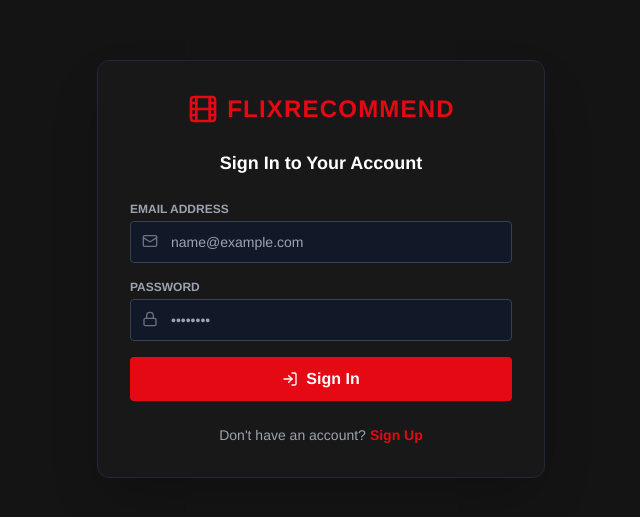
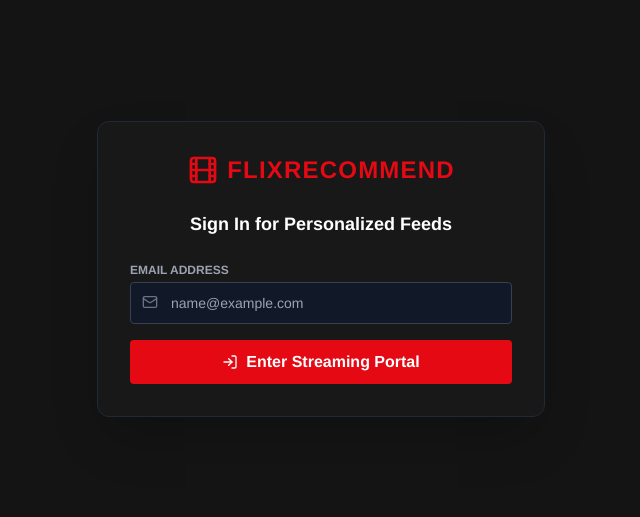
Before and after one commit to Ankit-euphemism/Movie_recommendation_system_frontend, a React (Vite) app in the folder movie-recommendation/: page / in a window 1280 px wide. Shown: the part 131-648 px from the top of the page, without its empty margins (319-959 px from the left). Built offline with nearby package versions, Linux system fonts and the light colour scheme.

Commit message:
fix commit

```diff
--- a/movie-recommendation/package.json
+++ b/movie-recommendation/package.json
@@ -11,7 +11,6 @@
   },
   "dependencies": {
     "axios": "^1.18.1",
-    "hls.js": "^1.6.16",
     "lucide-react": "^1.26.0",
     "react": "^19.2.7",
     "react-dom": "^19.2.7"
--- a/movie-recommendation/src/App.jsx
+++ b/movie-recommendation/src/App.jsx
@@ -1,20 +1,12 @@
 import React, { useState, useEffect } from 'react';
 import axios from 'axios';
-import { Film, LogIn, LogOut, Heart, Sparkles, Loader, Mail, Sliders, Play, Lock, UserPlus, AlertCircle } from 'lucide-react';
+import { Film, LogIn, LogOut, Heart, Sparkles, Loader, Mail, Sliders } from 'lucide-react';
 import OnboardingModal from './components/OnboardingModal';
-import VideoPlayerModal from './components/VideoPlayerModal';
 
 const API_BASE_URL = "http://localhost:8000/api";
 
-// Helper: get auth headers from stored JWT token
-const getAuthHeaders = () => {
-  const token = localStorage.getItem('accessToken');
-  return token ? { Authorization: `Bearer ${token}` } : {};
-};
-
 export default function App() {
   const [emailInput, setEmailInput] = useState('');
-  const [passwordInput, setPasswordInput] = useState('');
   const [userEmail, setUserEmail] = useState(localStorage.getItem('userEmail') || '');
   const [likedMovies, setLikedMovies] = useState([]);
   const [recommendations, setRecommendations] = useState([]);
@@ -22,40 +14,26 @@ export default function App() {
   const [showOnboarding, setShowOnboarding] = useState(false);
   const [userStatus, setUserStatus] = useState('');
 
-  // Auth state
-  const [isSignup, setIsSignup] = useState(false);        // Toggle between login/signup
-  const [authError, setAuthError] = useState('');          // Auth error message
-  const [authLoading, setAuthLoading] = useState(false);   // Auth button loading
-
-  // Streaming state
-  const [streamingMovie, setStreamingMovie] = useState(null);
-  const [streamingUrl, setStreamingUrl] = useState('');
-
-  // 1. On mount/reload: if we have a stored email+token, load profile from backend
+  // 1. Synchronize Profile Data on Login or Reload
   useEffect(() => {
     if (!userEmail) return;
-    const token = localStorage.getItem('accessToken');
-    if (!token) {
-      // No token stored — force re-login
-      handleLogout();
-      return;
-    }
 
     const initializeUser = async () => {
       setLoading(true);
       try {
-        // Re-login to refresh likes from DB (token is still valid)
-        // We use a lightweight profile fetch via the like list from the stored token
-        const storedLikes = JSON.parse(localStorage.getItem('likedMovies') || '[]');
-        setLikedMovies(storedLikes);
+        // Authenticate / fetch saved profile
+        const loginRes = await axios.post(`${API_BASE_URL}/login`, { email: userEmail });
+        const likes = loginRes.data.liked_movies || [];
+        setLikedMovies(likes);
 
-        if (storedLikes.length < 3) {
+        // Check for Cold-Start (fewer than 3 movies liked)
+        if (likes.length < 3) {
           setShowOnboarding(true);
         } else {
           await fetchRecommendations(userEmail);
         }
       } catch (err) {
-        console.error("Initialization Error:", err);
+        console.error("Authentication Error:", err);
       } finally {
         setLoading(false);
       }
@@ -69,8 +47,7 @@ export default function App() {
     setLoading(true);
     try {
       const res = await axios.get(`${API_BASE_URL}/hybrid-recommendations`, {
-        params: { email, top_n: 6 },
-        headers: getAuthHeaders()
+        params: { email, top_n: 6 }
       });
       setRecommendations(res.data.recommendations);
       setUserStatus(res.data.user_status);
@@ -81,96 +58,40 @@ export default function App() {
     }
   };
 
-  // 3. Signup Action
-  const handleSignup = async (e) => {
+  // 3. Login Action
+  const handleLogin = (e) => {
     e.preventDefault();
-    setAuthError('');
-    setAuthLoading(true);
-    try {
-      const res = await axios.post(`${API_BASE_URL}/signup`, {
-        email: emailInput.trim().toLowerCase(),
-        password: passwordInput
-      });
-      const { access_token, email, liked_movies } = res.data;
-
-      // Store auth data
-      localStorage.setItem('accessToken', access_token);
-      localStorage.setItem('userEmail', email);
-      localStorage.setItem('likedMovies', JSON.stringify(liked_movies));
-
-      setUserEmail(email);
-      setLikedMovies(liked_movies);
-      setShowOnboarding(true); // New user → cold-start onboarding
-    } catch (err) {
-      setAuthError(err.response?.data?.detail || 'Signup failed. Please try again.');
-    } finally {
-      setAuthLoading(false);
+    if (emailInput.trim()) {
+      const cleanEmail = emailInput.trim().toLowerCase();
+      localStorage.setItem('userEmail', cleanEmail);
+      setUserEmail(cleanEmail);
     }
   };
 
-  // 4. Login Action
-  const handleLogin = async (e) => {
-    e.preventDefault();
-    setAuthError('');
-    setAuthLoading(true);
-    try {
-      const res = await axios.post(`${API_BASE_URL}/login`, {
-        email: emailInput.trim().toLowerCase(),
-        password: passwordInput
-      });
-      const { access_token, email, liked_movies } = res.data;
-
-      // Store auth data
-      localStorage.setItem('accessToken', access_token);
-      localStorage.setItem('userEmail', email);
-      localStorage.setItem('likedMovies', JSON.stringify(liked_movies));
-
-      setUserEmail(email);
-      setLikedMovies(liked_movies);
-
-      if (liked_movies.length < 3) {
-        setShowOnboarding(true);
-      } else {
-        await fetchRecommendations(email);
-      }
-    } catch (err) {
-      setAuthError(err.response?.data?.detail || 'Login failed. Please check your credentials.');
-    } finally {
-      setAuthLoading(false);
-    }
-  };
-
-  // 5. Logout Action
+  // 4. Logout Action
   const handleLogout = () => {
     localStorage.removeItem('userEmail');
-    localStorage.removeItem('accessToken');
-    localStorage.removeItem('likedMovies');
     setUserEmail('');
     setLikedMovies([]);
     setRecommendations([]);
     setShowOnboarding(false);
-    setStreamingMovie(null);
-    setStreamingUrl('');
-    setAuthError('');
-    setPasswordInput('');
   };
 
-  // 6. Toggle Like Status
+  // 5. Toggle Like Status
   const toggleLike = async (movieTitle) => {
     try {
       const res = await axios.post(`${API_BASE_URL}/like`, {
         email: userEmail,
         movie_title: movieTitle
-      }, { headers: getAuthHeaders() });
+      });
       setLikedMovies(res.data.liked_movies);
-      localStorage.setItem('likedMovies', JSON.stringify(res.data.liked_movies));
       await fetchRecommendations(userEmail);
     } catch (err) {
       console.error("Like Action Failed:", err);
     }
   };
 
-  // 7. Complete Onboarding
+  // 6. Complete Onboarding
   const handleOnboardingComplete = async (selectedStarterMovies) => {
     setShowOnboarding(false);
     setLoading(true);
@@ -179,49 +100,19 @@ export default function App() {
         await axios.post(`${API_BASE_URL}/like`, {
           email: userEmail,
           movie_title: title
-        }, { headers: getAuthHeaders() });
+        });
       }
-      // Fetch the updated like list
-      const loginRes = await axios.post(`${API_BASE_URL}/login`, {
-        email: userEmail,
-        password: passwordInput || '__skip__'  // Re-auth not needed; likes are already persisted
-      });
-      // If re-login fails (password not stored), use the last like response
+      const loginRes = await axios.post(`${API_BASE_URL}/login`, { email: userEmail });
       setLikedMovies(loginRes.data.liked_movies);
-      localStorage.setItem('likedMovies', JSON.stringify(loginRes.data.liked_movies));
       await fetchRecommendations(userEmail);
     } catch (err) {
-      // Fallback: just fetch recommendations with whatever likes we have
-      console.error("Onboarding submission note:", err);
-      await fetchRecommendations(userEmail);
+      console.error("Onboarding submission failed:", err);
     } finally {
       setLoading(false);
     }
   };
 
-  // 8. Open Stream for a Movie
-  const openStream = async (movie) => {
-    try {
-      const res = await axios.get(`${API_BASE_URL}/stream/${movie.id}`, {
-        headers: getAuthHeaders()
-      });
-      setStreamingUrl(res.data.video_url);
-      setStreamingMovie(movie);
-    } catch (err) {
-      console.error("Failed to fetch stream URL:", err);
-    }
-  };
-
-  // 9. Handle Watch Event Callback (implicit feedback from video player)
-  const handleWatchEvent = (updatedLikes) => {
-    setLikedMovies(updatedLikes);
-    localStorage.setItem('likedMovies', JSON.stringify(updatedLikes));
-    fetchRecommendations(userEmail);
-  };
-
-  // ==========================================
-  // RENDER: AUTH VIEW (Login / Signup)
-  // ==========================================
+  // RENDER: LOGIN VIEW
   if (!userEmail) {
     return (
       <div className="min-h-screen bg-netflixDark flex items-center justify-center p-4">
@@ -230,20 +121,8 @@ export default function App() {
             <Film className="w-8 h-8 text-netflixRed" />
             <h1 className="text-2xl font-bold text-netflixRed tracking-wider">FLIXRECOMMEND</h1>
           </div>
-          <h2 className="text-lg font-semibold text-center mb-6">
-            {isSignup ? 'Create Your Account' : 'Sign In to Your Account'}
-          </h2>
-
-          {/* Auth Error Alert */}
-          {authError && (
-            <div className="flex items-center gap-2 bg-red-900/40 border border-red-700/50 text-red-300 text-xs px-4 py-2.5 rounded-lg mb-4">
-              <AlertCircle className="w-4 h-4 flex-shrink-0" />
-              <span>{authError}</span>
-            </div>
-          )}
-
-          <form onSubmit={isSignup ? handleSignup : handleLogin} className="space-y-4">
-            {/* Email Field */}
+          <h2 className="text-lg font-semibold text-center mb-6">Sign In for Personalized Feeds</h2>
+          <form onSubmit={handleLogin} className="space-y-4">
             <div>
               <label className="block text-xs font-semibold text-gray-400 mb-1">EMAIL ADDRESS</label>
               <div className="relative">
@@ -258,75 +137,23 @@ export default function App() {
                 <Mail className="absolute left-3 top-3 w-4 h-4 text-gray-500" />
               </div>
             </div>
-
-            {/* Password Field */}
-            <div>
-              <label className="block text-xs font-semibold text-gray-400 mb-1">PASSWORD</label>
-              <div className="relative">
-                <input
-                  type="password"
-                  required
-                  minLength={6}
-                  placeholder="••••••••"
-                  value={passwordInput}
-                  onChange={(e) => setPasswordInput(e.target.value)}
-                  className="w-full bg-gray-900 border border-gray-700 rounded py-2.5 pl-10 pr-4 text-sm focus:outline-none focus:ring-2 focus:ring-netflixRed"
-                />
-                <Lock className="absolute left-3 top-3 w-4 h-4 text-gray-500" />
-              </div>
-            </div>
-
-            {/* Submit Button */}
             <button
               type="submit"
-              disabled={authLoading}
-              className="w-full bg-netflixRed hover:bg-red-700 disabled:opacity-50 disabled:cursor-not-allowed text-white font-bold py-2.5 rounded transition-colors flex items-center justify-center gap-2"
+              className="w-full bg-netflixRed hover:bg-red-700 text-white font-bold py-2.5 rounded transition-colors flex items-center justify-center gap-2"
             >
-              {authLoading ? (
-                <Loader className="w-4 h-4 animate-spin" />
-              ) : isSignup ? (
-                <><UserPlus className="w-4 h-4" /> Create Account</>
-              ) : (
-                <><LogIn className="w-4 h-4" /> Sign In</>
-              )}
+              <LogIn className="w-4 h-4" /> Enter Streaming Portal
             </button>
           </form>
-
-          {/* Toggle Login / Signup */}
-          <div className="mt-6 text-center">
-            <p className="text-sm text-gray-400">
-              {isSignup ? 'Already have an account?' : "Don't have an account?"}
-              <button
-                onClick={() => { setIsSignup(!isSignup); setAuthError(''); }}
-                className="text-netflixRed hover:text-red-400 font-semibold ml-1 transition-colors"
-              >
-                {isSignup ? 'Sign In' : 'Sign Up'}
-              </button>
-            </p>
-          </div>
         </div>
       </div>
     );
   }
 
-  // ==========================================
   // RENDER: MAIN DASHBOARD VIEW
-  // ==========================================
   return (
     <div className="min-h-screen bg-netflixDark text-white">
       {/* Cold-Start Modal */}
       {showOnboarding && <OnboardingModal onComplete={handleOnboardingComplete} />}
-
-      {/* Video Player Modal */}
-      {streamingMovie && streamingUrl && (
-        <VideoPlayerModal
-          movie={streamingMovie}
-          videoUrl={streamingUrl}
-          userEmail={userEmail}
-          onClose={() => { setStreamingMovie(null); setStreamingUrl(''); }}
-          onWatchEvent={handleWatchEvent}
-        />
-      )}
 
       {/* Navigation Header */}
       <nav className="flex items-center justify-between px-8 py-4 bg-black/80 border-b border-gray-800 sticky top-0 z-40 backdrop-blur-md">
@@ -390,20 +217,11 @@ export default function App() {
             {recommendations.map((movie) => (
               <div
                 key={movie.id}
-                className="bg-netflixCard rounded-lg overflow-hidden border border-gray-800 p-4 flex flex-col justify-between hover:border-netflixRed/40 transition-all shadow-lg group"
+                className="bg-netflixCard rounded-lg overflow-hidden border border-gray-800 p-4 flex flex-col justify-between hover:border-netflixRed/40 transition-all shadow-lg"
               >
                 <div>
-                  <div
-                    className="h-32 bg-gray-900 rounded mb-3 flex items-center justify-center relative cursor-pointer overflow-hidden"
-                    onClick={() => openStream(movie)}
-                  >
-                    <Film className="w-8 h-8 text-gray-700 group-hover:opacity-30 transition-opacity" />
-                    {/* Play overlay on hover */}
-                    <div className="absolute inset-0 flex items-center justify-center opacity-0 group-hover:opacity-100 transition-opacity bg-black/40">
-                      <div className="bg-netflixRed/90 rounded-full p-3 shadow-lg hover:scale-110 transition-transform">
-                        <Play className="w-5 h-5 text-white fill-white" />
-                      </div>
-                    </div>
+                  <div className="h-32 bg-gray-900 rounded mb-3 flex items-center justify-center relative">
+                    <Film className="w-8 h-8 text-gray-700" />
                     <span className="absolute top-2 right-2 bg-black/80 text-[10px] px-2 py-0.5 rounded text-netflixRed font-mono font-bold border border-netflixRed/30">
                       {Math.round(movie.hybrid_score * 100)}% Match
                     </span>
@@ -425,26 +243,17 @@ export default function App() {
                     </div>
                   </div>
 
-                  {/* Action Buttons: Watch + Like */}
-                  <div className="flex gap-2 mt-2">
-                    <button
-                      onClick={() => openStream(movie)}
-                      className="flex-1 text-xs py-2 rounded font-medium flex items-center justify-center gap-1 transition-colors bg-netflixRed hover:bg-red-700 text-white"
-                    >
-                      <Play className="w-3.5 h-3.5 fill-current" /> Watch
-                    </button>
                   <button
                     onClick={() => toggleLike(movie.title)}
-                      className={`flex-1 text-xs py-2 rounded font-medium flex items-center justify-center gap-1 transition-colors ${
+                    className={`w-full text-xs py-2 rounded font-medium flex items-center justify-center gap-1 transition-colors mt-2 ${
                       likedMovies.includes(movie.title)
-                          ? 'bg-pink-600 text-white'
+                        ? 'bg-netflixRed text-white'
                         : 'bg-gray-800 hover:bg-gray-700 text-gray-300'
                     }`}
                   >
                     <Heart className={`w-3.5 h-3.5 ${likedMovies.includes(movie.title) ? 'fill-current' : ''}`} />
                     {likedMovies.includes(movie.title) ? 'Liked' : 'Like'}
                   </button>
-                  </div>
                 </div>
               </div>
             ))}
```
Also changed, not shown: movie-recommendation/tailwind.config.js (+0 -9 lines), 2 other files (tests, documents, lock files or other folders). Lines whose indentation alone changed are shown as unchanged.
